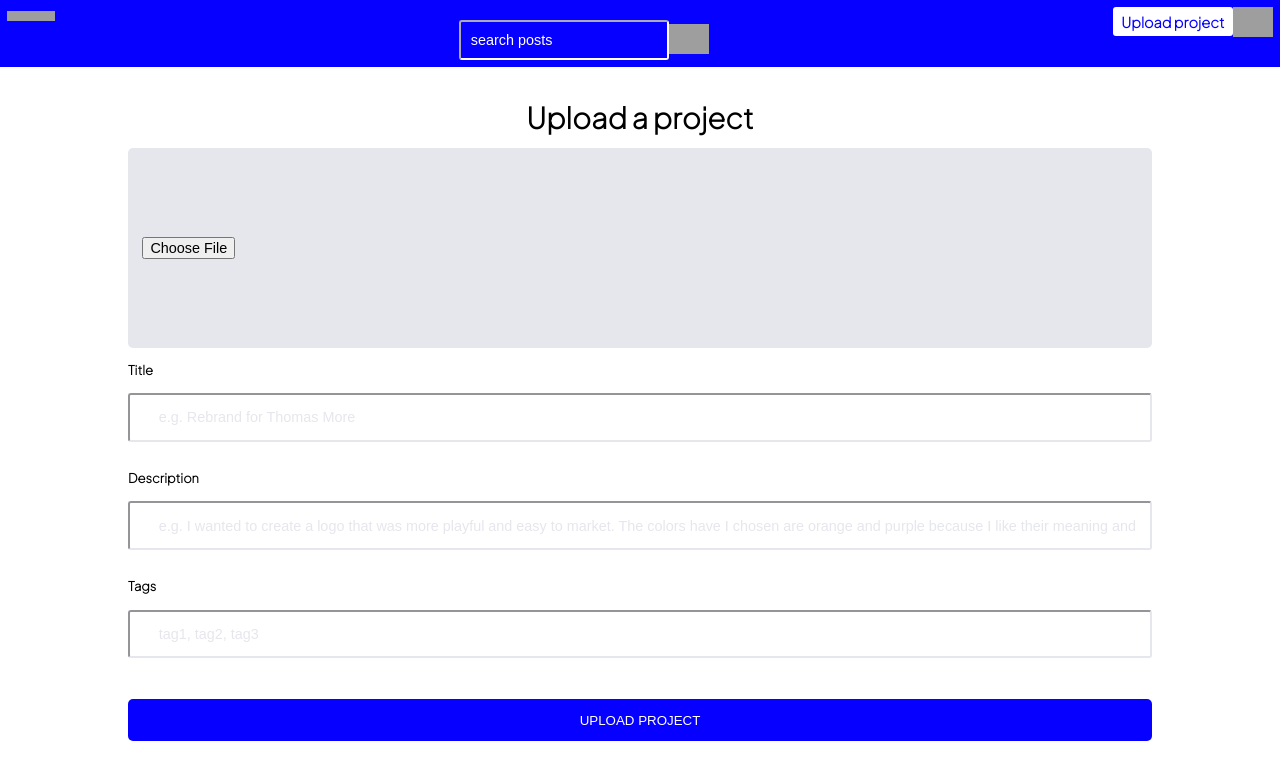
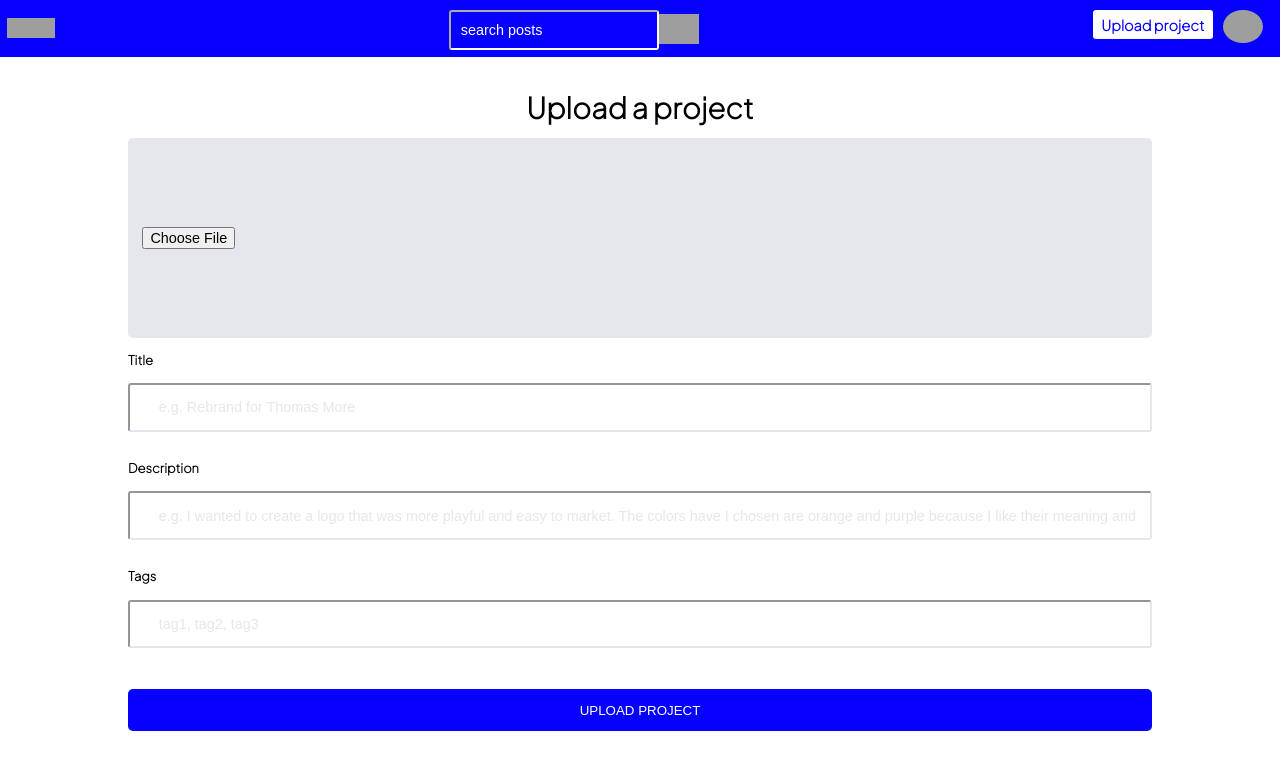
Before and after one commit to R0754975/PHP_eindproject, a PHP site: page /upload.php in a window 1280 px wide. Shown: the top 767 px of the page. Run offline with PHP 8.4, Linux system fonts and the light colour scheme; the visitor is signed in with stand-in values (Sample User, id 1); data that the repository does not hold is empty; style sheets or scripts are compiled from the project's sources; grey boxes are pictures that could not be loaded.

Commit message:
fix: fix nav styling

```diff
--- a/inc/nav.inc.php
+++ b/inc/nav.inc.php
@@ -32,10 +32,13 @@
           <?php endif; ?>
           <div class="account">
             <?php if(isset($profilePic)): ?>
-              <button class="dropbtn"><img src="https://res.cloudinary.com/dzhrxvqre/image/upload/v1651321618/IMDMedia_Pictures/searchIcon.png" alt="ProfilePic"></button>
+              <div class="circleDrop">
+                <button class="dropbtn"><img src="https://res.cloudinary.com/dzhrxvqre/image/upload/v1653732745/IMDMedia_Pictures/account.png" alt="ProfilePic"></button>
+              </div>
             <?php else: ?>
-                <button class="dropbtn"><img src="https://res.cloudinary.com/dzhrxvqre/image/upload/v1653685238/IMDMedia_Pictures/IMD_MEDIA.svg" alt="ProfilePic"></button>
-            <?php endif; ?>
+                <div class="circleDrop">
+                <button class="dropbtn"><img src="https://res.cloudinary.com/dzhrxvqre/image/upload/v1653732745/IMDMedia_Pictures/account.png" alt="ProfilePic"></button>
+              </div>            <?php endif; ?>
               <div class="dropdownContent">
                   <?php if(isset($username)): ?>
                     <a href="./account.php?Account=<?php echo $username; ?>">Profile</a>
--- a/sass/components/_nav.scss
+++ b/sass/components/_nav.scss
@@ -7,6 +7,7 @@
     background-color: colors.$primary;
     width: 100%;
     justify-content: space-between;
+    align-items: center;
     padding: 7px;
 }
 
@@ -22,12 +23,24 @@
     flex-direction: row;
     align-items: center;
     justify-content: center;
+    margin-top: -10px;
+
 }
 
 .searchIcon{
     width:3em;
     padding-top: 1em;
     background-color: transparent;
+}
+
+.searchBar form{
+    margin: none;
+    padding: none;
+}
+
+.searchBar input{
+    margin-top: 0;
+    padding-top: none;
 }
 
 .navRight{
@@ -70,3 +83,20 @@
     display: flex;
     flex-direction: column;
 }
+
+.circleDrop{
+    margin: 0 10px;
+    border-radius: 50px;
+}
+
+.circleDrop img{
+    height: 2.5em;
+    border-radius: 50%;
+}
+
+.logodiv img{
+    height: 20px;
+    display: flex;
+    align-items: center;
+    justify-content: center;
+}
```
